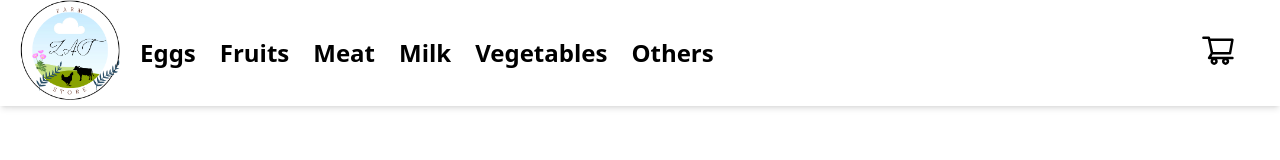
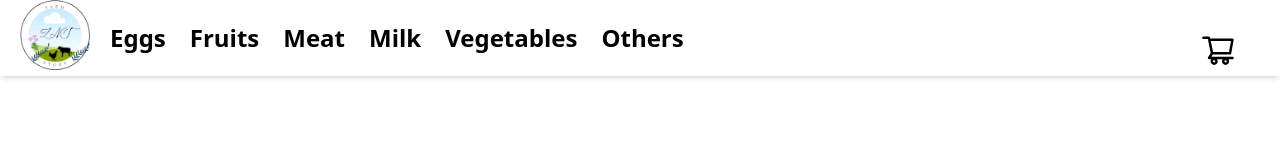
Before and after one commit to ZaeemAftabSiddiqui/zasfarmstore, a Next.js app: page /eggs in a window 1280 px wide. Shown: the top 160 px of the page. Built offline with nearby package versions, Linux system fonts and the light colour scheme.

Commit message:
decrease size of logo and link add to checkout page

```diff
--- a/components/Navbar.js
+++ b/components/Navbar.js
@@ -29,8 +29,8 @@ const navbar = ({ cart, addToCart, removeFromCart, clearCart }) => {
             <Image
               src="/logo.png"
               alt="ZASFarmStore Farm fresh organic"
-              width={100}
-              height={100}
+              width={70}
+              height={70}
             />
           </a>
         </Link>
@@ -131,10 +131,12 @@ const navbar = ({ cart, addToCart, removeFromCart, clearCart }) => {
           })}
         </ol>
         <div className="flex">
-          <button className="flex mr-2 text-white bg-green-500 border-0 py-2 px-2 focus:outline-none hover:bg-green-600 rounded text-sm">
-            <BsFillBagCheckFill className="m-1" />
-            Checkout
-          </button>
+          <Link href={"/checkout"}>
+            <button className="flex mr-2 text-white bg-green-500 border-0 py-2 px-2 focus:outline-none hover:bg-green-600 rounded text-sm">
+              <BsFillBagCheckFill className="m-1" />
+              Checkout
+            </button>
+          </Link>
           <button
             onClick={clearCart}
             className="flex mr-2 text-white bg-green-500 border-0 py-2 px-2 focus:outline-none hover:bg-green-600 rounded text-sm"
```
